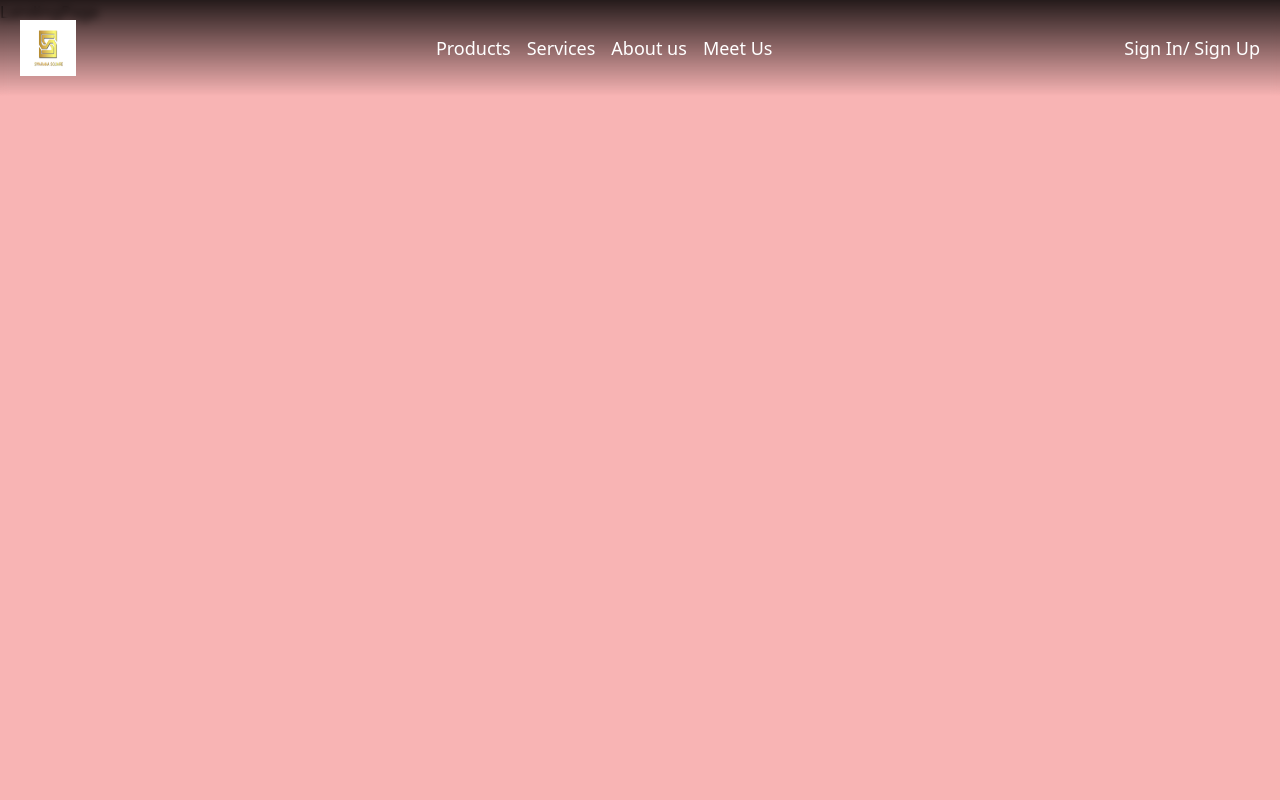
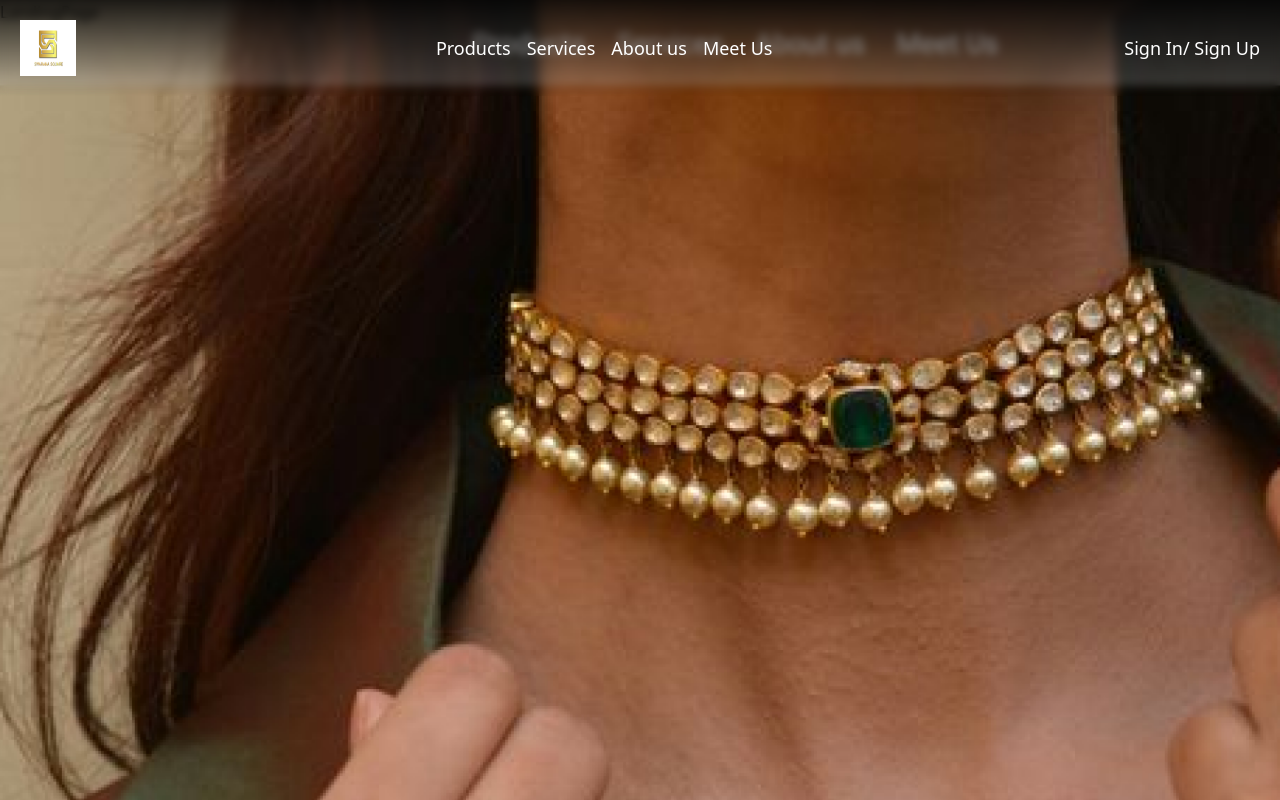
Before and after one commit to decodeitkkk/swarnasquare, a React (Vite) app: page / in a window 1280 px wide. Shown: the top 800 px of the page. Built offline with nearby package versions, Linux system fonts and the light colour scheme.

Commit message:
Add Products, Services, AboutUs, and MeetUs components

```diff
--- a/src/App.jsx
+++ b/src/App.jsx
@@ -2,6 +2,10 @@
 import { BrowserRouter, Route, Routes } from 'react-router-dom'
 import Layout from './components/Common/Layout'
 import LandingPage from './components/Home/LandingPage'
+import Products from './components/Products'
+import Services from './components/Services'
+import AboutUs from './components/AboutUs'
+import MeetUs from './components/MeetUs'
 // import LandingPage from './components/Home/LandingPage'
 
 function App() {
@@ -13,10 +17,10 @@ function App() {
       <BrowserRouter>
       <Routes>
         <Route path='/' element={<LandingPage/>} />
-        <Route path='/products' element={<LandingPage/>} />
-        <Route path='/services' element={<LandingPage/>} />
-        <Route path='/about-us' element={<LandingPage/>} />
-        <Route path='/meet-us' element={<LandingPage/>} />
+        <Route path='/products' element={<Products/>} />
+        <Route path='/services' element={<Services/>} />
+        <Route path='/about-us' element={<AboutUs/>} />
+        <Route path='/meet-us' element={<MeetUs/>} />
       </Routes>
       </BrowserRouter>
     </Layout>
--- /dev/null
+++ b/src/components/AboutUs/index.jsx
@@ -0,0 +1,11 @@
+
+
+const AboutUs = () => {
+  return (
+    <div>
+      About Us
+    </div>
+  )
+}
+
+export default AboutUs
--- a/src/components/Common/Nav.jsx
+++ b/src/components/Common/Nav.jsx
@@ -8,7 +8,9 @@ export default function Navbar() {
     <nav className="backdrop-blur-sm lg:bg-gradient-to-b lg:from-black/85 fixed w-full z-20 text-white p-5 md:text-lg ">
       <div className="container mx-auto flex justify-between items-center">
         <div className="flex items-center">
+            <a href="/">
           <img src={logo} alt="Logo" className="h-14 w-14 mr-2" />
+          </a>
         </div>
         <div className="hidden md:flex space-x-4">
           <a href="/products" className="text-white hover:text-yellow-300 hover:underline">Products</a>
--- a/src/components/Home/LandingPage.jsx
+++ b/src/components/Home/LandingPage.jsx
@@ -1,7 +1,14 @@
-
+import heroBg from "../../assets/Home/hero-bg.png"
 const LandingPage = () => {
   return (
-    <div className="h-screen bg-red-300">LandingPage</div>
+    <div className="h-screen"
+    style={{
+      backgroundImage: `url(${heroBg})`,
+      backgroundSize: "cover",
+      backgroundPosition: "center",
+      width: "100%", // Set your desired width
+    }}
+    >LandingPage</div>
   )
 }
 
--- /dev/null
+++ b/src/components/MeetUs/index.jsx
@@ -0,0 +1,11 @@
+
+
+const MeetUs = () => {
+  return (
+    <div>
+      MeetUs
+    </div>
+  )
+}
+
+export default MeetUs
--- /dev/null
+++ b/src/components/Services/index.jsx
@@ -0,0 +1,9 @@
+
+
+const Services = () => {
+  return (
+    <div>Services</div>
+  )
+}
+
+export default Services
```
Also changed, not shown: src/assets/Home/hero-bg.png (added), src/components/Products/index.jsx (renamed from src/components/Products/index.js).
